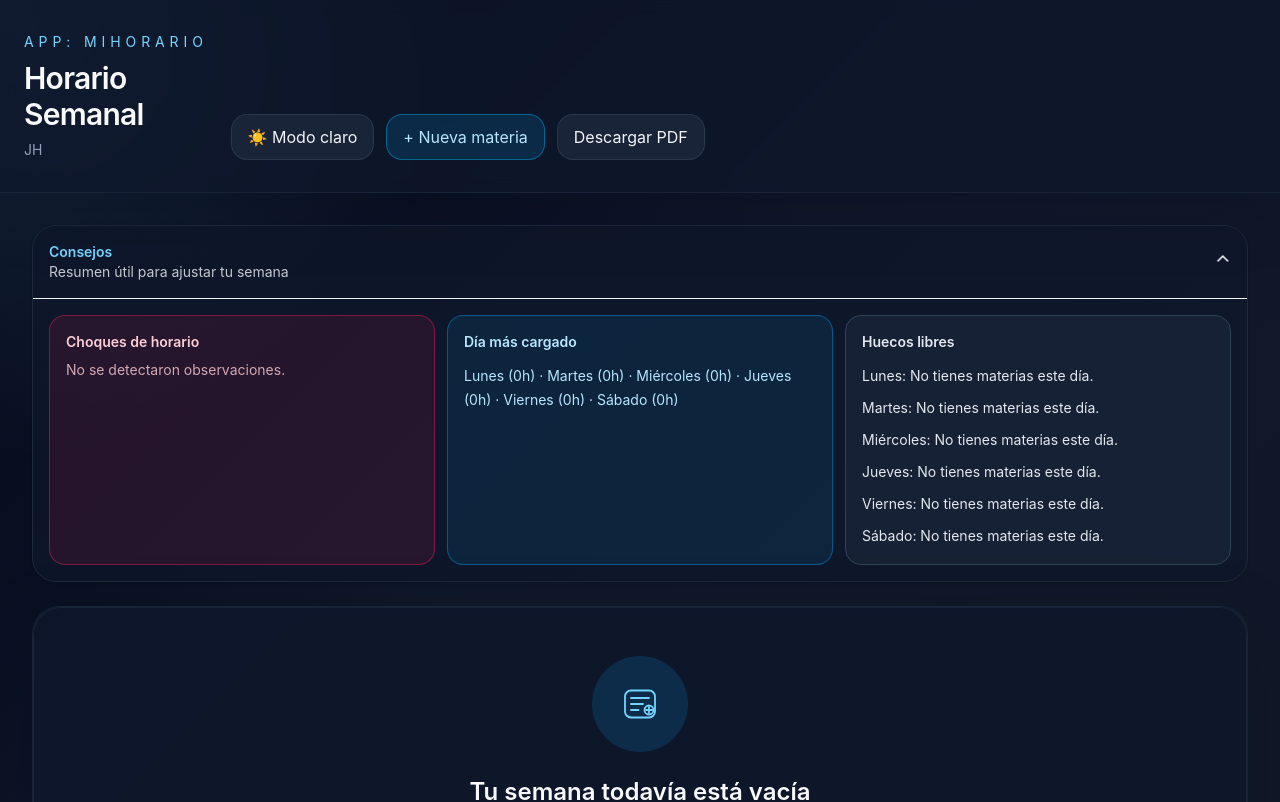
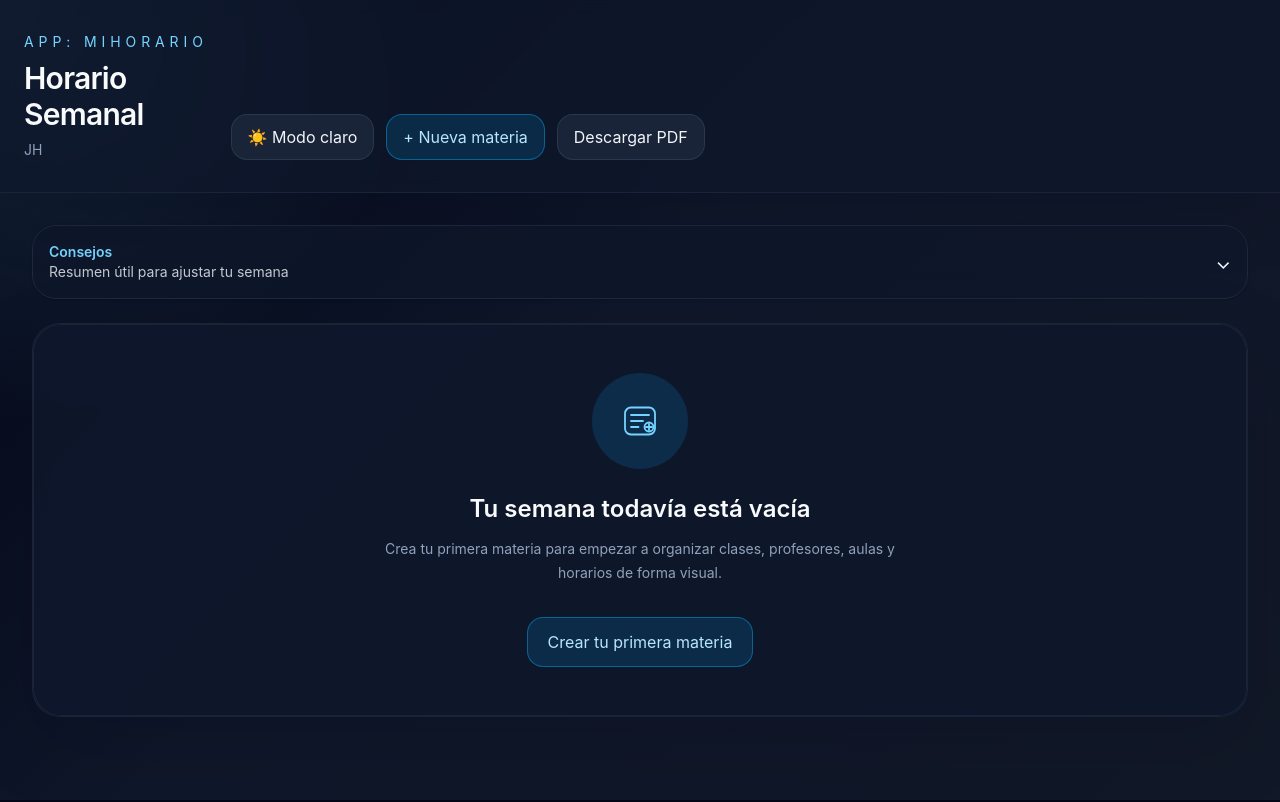
Before and after one commit to Jonathannn-h/miHorario, a React (Vite) app: page / in a window 1280 px wide. Shown: the top 802 px of the page. Built offline with nearby package versions, Linux system fonts and the light colour scheme; the HTML template or start-up script is replaced by a standard one.

Commit message:
La sección de consejos por defecto esta cerrado

```diff
--- a/src/components/PanelConsejos.jsx
+++ b/src/components/PanelConsejos.jsx
@@ -3,7 +3,7 @@ import { calcularConsejos } from '../utils/consejos';
 import { minutosAHora } from '../utils/formato';
 
 function PanelConsejos({ materias, isDark = false }) {
-  const [abierto, setAbierto] = useState(true);
+  const [abierto, setAbierto] = useState(false);
   const consejos = useMemo(() => calcularConsejos(materias), [materias]);
 
   const renderBloque = (titulo, items, tono) => {
```
